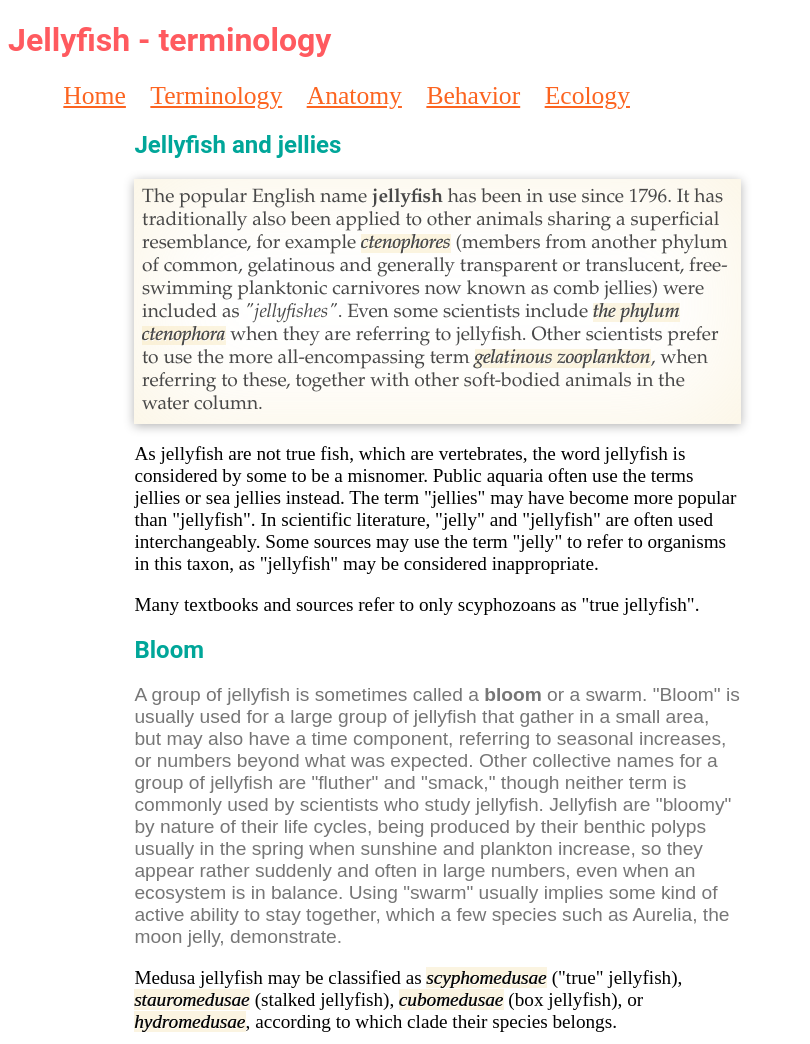
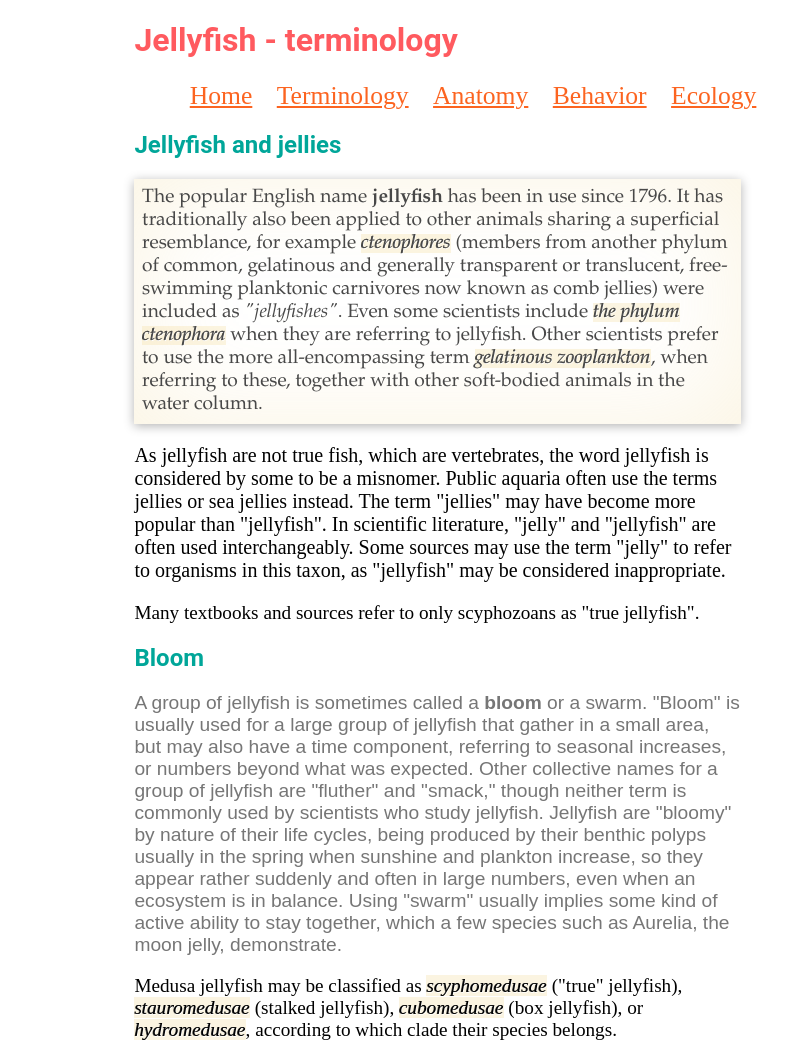
Before and after one commit to cezar17/cuttlefish, a plain HTML site: page terminology.html in a window 1280 px wide. Shown: the top 1044 px of the page, without its empty margins (0-810 px from the left). Drawn offline with Linux system fonts and the light colour scheme.

Commit message:
Update terminology.html

```diff
--- a/terminology.html
+++ b/terminology.html
@@ -7,6 +7,7 @@
 	</head>
 	<body>
 		<header>
+			<div id="page">
 			<h1>Jellyfish - terminology</h1>
 			<nav>
 				<ul>
@@ -22,7 +23,7 @@
 			<section>
 				<h2>Jellyfish and jellies</h2>
 				<p id="ubuntu" class="col1">The popular English name <strong>jellyfish</strong> has been in use since 1796. It has traditionally also been applied to other animals sharing a superficial resemblance, for example <i class="taxonomy">ctenophores</i> (members from another phylum of common, gelatinous and generally transparent or translucent, free-swimming planktonic carnivores now known as comb jellies) were included as <em>"jellyfishes"</em>. Even some scientists include <i class="taxonomy">the phylum ctenophora</i> when they are referring to jellyfish. Other scientists prefer to use the more all-encompassing term <i class="taxonomy">gelatinous zooplankton</i>, when referring to these, together with other soft-bodied animals in the water column.</p>
-				<p>As jellyfish are not true fish, which are vertebrates, the word jellyfish is considered by some to be a misnomer. Public aquaria often use the terms jellies or sea jellies instead. The term "jellies" may have become more popular than "jellyfish". In scientific literature, "jelly" and "jellyfish" are often used interchangeably. Some sources may use the term "jelly" to refer to organisms in this taxon, as "jellyfish" may be considered inappropriate.</p>
+				<p id="bigger">As jellyfish are not true fish, which are vertebrates, the word jellyfish is considered by some to be a misnomer. Public aquaria often use the terms jellies or sea jellies instead. The term "jellies" may have become more popular than "jellyfish". In scientific literature, "jelly" and "jellyfish" are often used interchangeably. Some sources may use the term "jelly" to refer to organisms in this taxon, as "jellyfish" may be considered inappropriate.</p>
 				<p>Many textbooks and sources refer to only scyphozoans as "true jellyfish".</p>
 			</section>
 			<!--Bloom-->
@@ -48,5 +49,6 @@
 		<footer>
 			<p>Homework Cezar Cramariuc</p>
 		</footer>
+	</div>
 	</body>
 </html>
```
